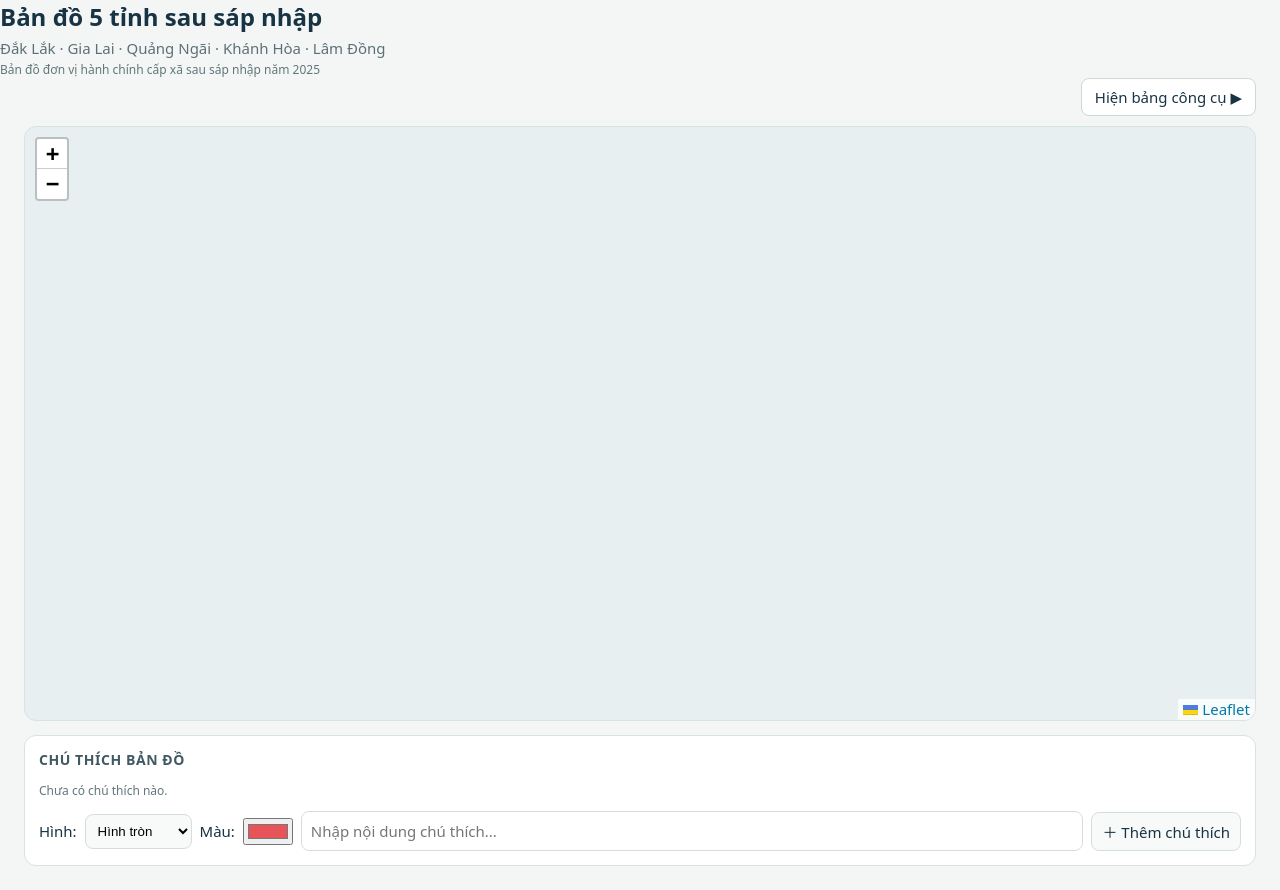
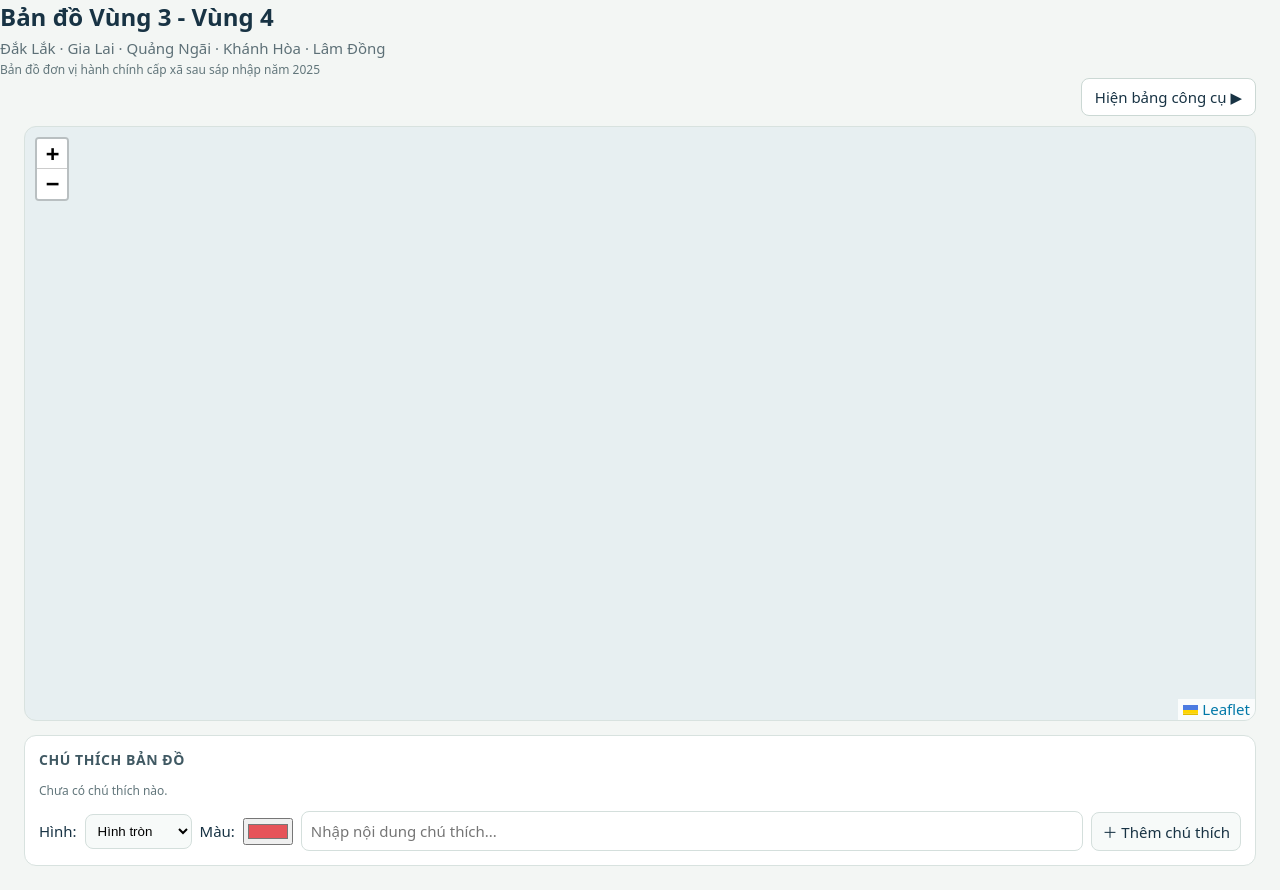
Before and after one commit to bandovung/ban-do-vung-ba, a plain HTML site: page index.html in a window 1280 px wide. Drawn offline with nearby package versions, Linux system fonts and the light colour scheme; no server answers.

Commit message:
Update index.html

```diff
--- a/index.html
+++ b/index.html
@@ -24,7 +24,7 @@ input[type=search]{width:100%;border:1px solid #d4dfdc;border-radius:8px;padding
 .small{font-size:12px;color:#62767b}#status{font-size:13px;color:#52656b;margin-top:9px}.leaflet-container{font:inherit}.leaflet-tooltip.area-label{background:transparent;border:0;box-shadow:none;border-radius:0;padding:0;color:#243b43;font-size:9px;font-weight:500;white-space:nowrap;text-shadow:0 0 2px #fff,0 0 2px #fff;pointer-events:none}.leaflet-tooltip.area-label:before{display:none}
 @media(max-width:900px){header{display:block}main{grid-template-columns:1fr;padding:0 12px 16px}#map{height:58vh;min-height:360px}#items{height:280px}}
 </style></head><body class="panel-hidden">
-<header><div><h1>Bản đồ 5 tỉnh sau sáp nhập</h1><p>Đắk Lắk · Gia Lai · Quảng Ngãi · Khánh Hòa · Lâm Đồng</p></div><span class="small">Bản đồ đơn vị hành chính cấp xã sau sáp nhập năm 2025</span></header>
+<header><div><h1>Bản đồ Vùng 3 - Vùng 4</h1><p>Đắk Lắk · Gia Lai · Quảng Ngãi · Khánh Hòa · Lâm Đồng</p></div><span class="small">Bản đồ đơn vị hành chính cấp xã sau sáp nhập năm 2025</span></header>
 <button id="togglePanel" type="button" aria-expanded="false">Hiện bảng công cụ ▶</button><main><div class="map-column"><div id="map"></div><section class="legend-wrap">
  <div class="legend-card">
   <h2>CHÚ THÍCH BẢN ĐỒ</h2>
```
